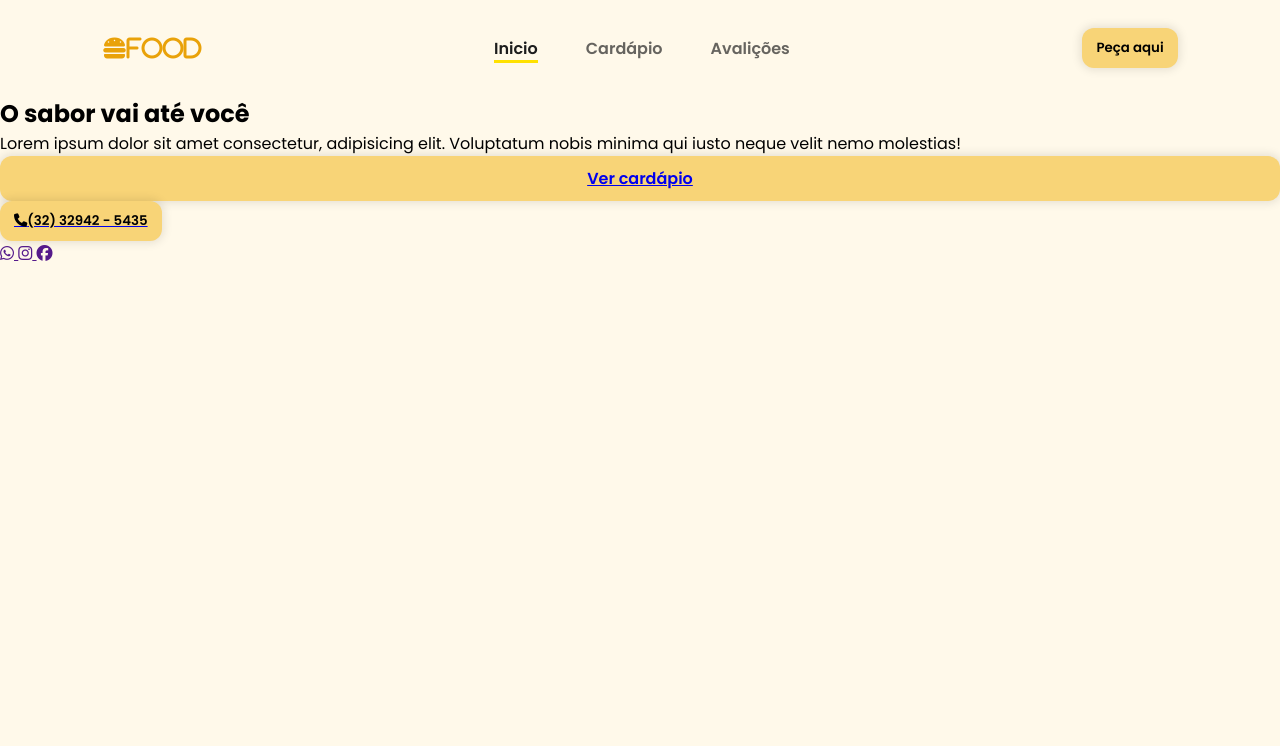
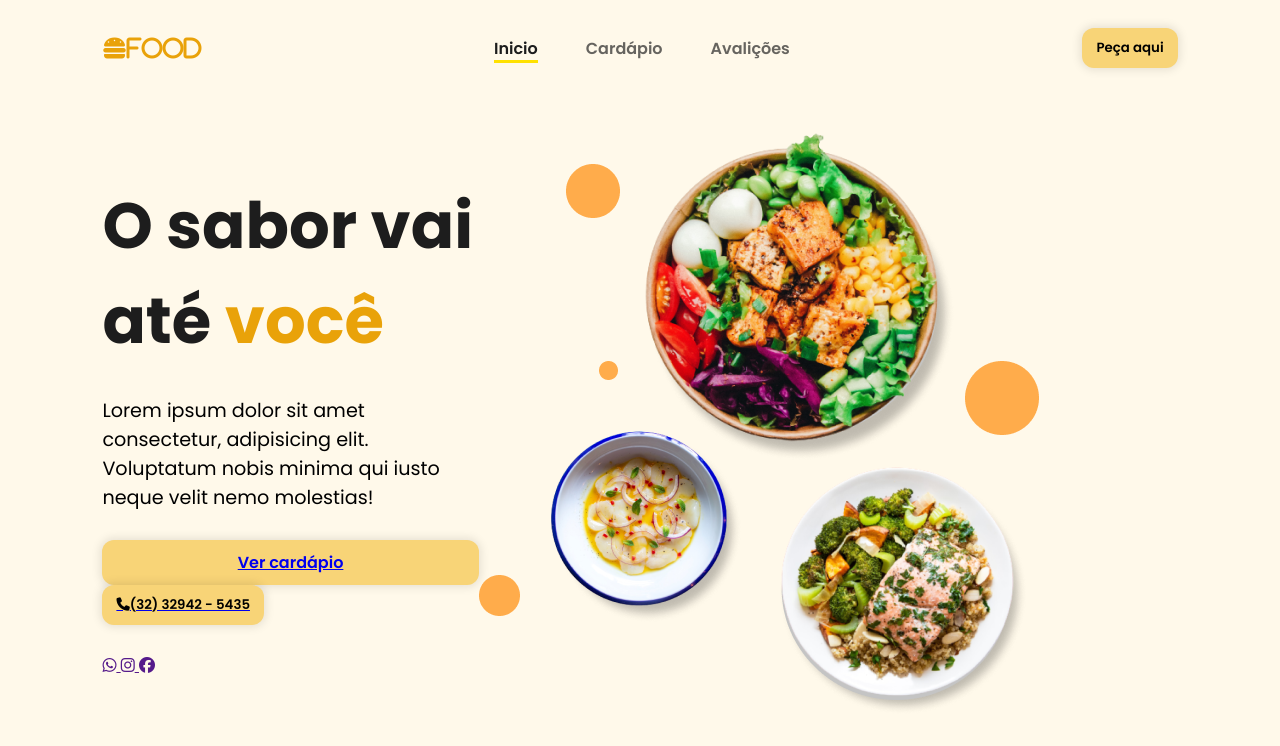
Before and after one commit to ByteData96/landing-page, a plain HTML site: page index.html in a window 1280 px wide. Drawn offline with nearby package versions, Linux system fonts and the light colour scheme.

Commit message:
colocando imagens

```diff
--- a/index.html
+++ b/index.html
@@ -6,6 +6,7 @@
     <link rel="stylesheet" href="https://cdnjs.cloudflare.com/ajax/libs/font-awesome/6.7.2/css/all.min.css" integrity="sha512-Evv84Mr4kqVGRNSgIGL/F/aIDqQb7xQ2vcrdIwxfjThSH8CSR7PBEakCr51Ck+w+/U6swU2Im1vVX0SVk9ABhg==" crossorigin="anonymous" referrerpolicy="no-referrer" />
     <link rel="stylesheet" href="src/styles/styles.css">
     <link rel="stylesheet" href="src/styles/header.css">
+    <link rel="stylesheet" href="src/styles/home.css">
 
     <script src="https://cdnjs.cloudflare.com/ajax/libs/jquery/3.7.1/jquery.min.js" integrity="sha512-v2CJ7UaYy4JwqLDIrZUI/4hqeoQieOmAZNXBeQyjo21dadnwR+8ZaIJVT8EE2iyI61OV8e6M8PP2/4hpQINQ/g==" crossorigin="anonymous" referrerpolicy="no-referrer"></script>
     <title>Landing page</title>
@@ -57,6 +58,7 @@
 
     <main id="content">
         <section id="home">
+            <div class="shape"></div>
             <div id="cta">
                 <h1 class="title">
                     O sabor vai até
@@ -95,7 +97,7 @@
                 </div>
             </div>
             <div id="banner">
-
+                <img src="src/images/hero.png" alt="">
             </div>
         </section>
     </main>
--- /dev/null
+++ b/src/styles/home.css
@@ -0,0 +1,25 @@
+#home {
+    display: flex;
+    min-height: calc(100vh - 91px);
+}
+
+#cta {
+    width: 35%;
+    display: flex;
+    flex-direction: column;
+    gap: 28px;
+    margin-top: 5%;
+}
+
+#cta .title {
+    font-size: 4rem;
+    color:  #1d1d1d;
+}
+
+#cta .title span {
+    color: #e9a209;
+}
+
+#cta .description {
+    font-size: 1.2rem;
+}
--- a/src/styles/styles.css
+++ b/src/styles/styles.css
@@ -9,6 +9,10 @@
 
 body {
     background-color: #fff9ea;
+}
+
+section {
+    padding: 28px 8%;
 }
 
 .btn-default {
```
Also changed, not shown: src/images/chef.png (added), src/images/dish.png (added), src/images/dish2.png (added), src/images/dish3.png (added), src/images/dish4.png (added), src/images/hero.png (added), src/images/wave.svg (added).
